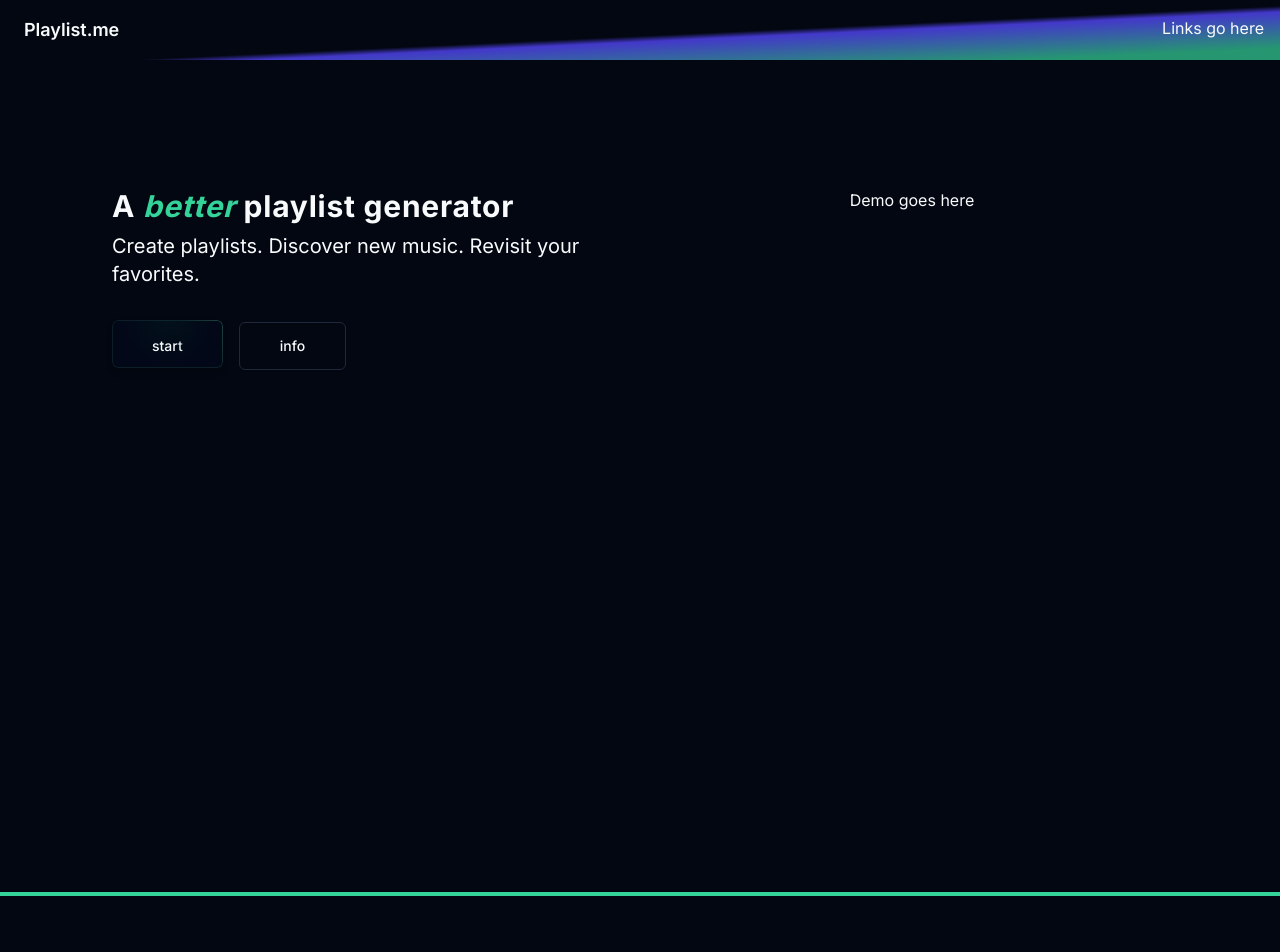
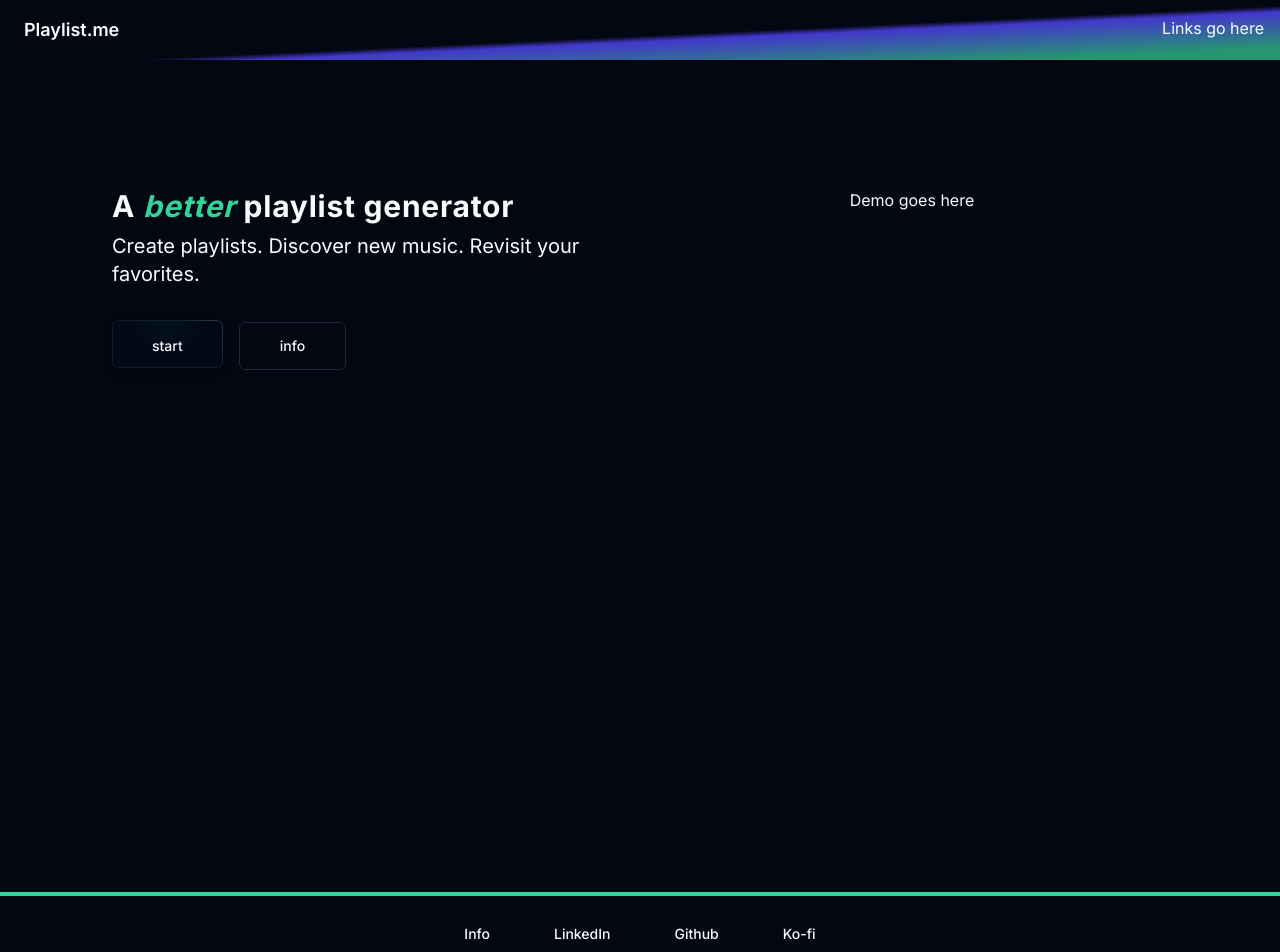
Before and after one commit to mgballou/playlist_me_2, a Next.js app: page / in a window 1280 px wide. Shown: the top 952 px of the page. Built offline with nearby package versions, Linux system fonts and the light colour scheme.

Commit message:
add links to footer

```diff
--- a/components/shared/Footer.tsx
+++ b/components/shared/Footer.tsx
@@ -1,8 +1,69 @@
-export default function Footer(){
+'use client'
+
+import {
+    NavigationMenu,
+    NavigationMenuContent,
+    NavigationMenuIndicator,
+    NavigationMenuItem,
+    NavigationMenuLink,
+    NavigationMenuList,
+    NavigationMenuTrigger,
+    NavigationMenuViewport,
+    navigationMenuTriggerStyle,
+} from '@/components/ui/navigation-menu'
+import { MyLinks } from '@/lib/types'
+import Link from 'next/link'
+
+
+export default function Footer() {
+    const links: MyLinks[] = [
+        {
+            text: 'Info',
+            href: '/info',
+            rel: '',
+            target: '',
+        },
+        {
+            text: 'LinkedIn',
+            href: 'https://www.linkedin.com/in/mballou/',
+            rel: 'noopener noreferrer',
+            target: 'blank',
+        },
+        {
+            text: 'Github',
+            href: 'https://github.com/mgballou',
+            rel: 'noopener noreferrer',
+            target: 'blank',
+        },
+        {
+            text: 'Ko-fi',
+            href: 'https://ko-fi.com/matthewballou',
+            rel: 'noopener noreferrer',
+            target: 'blank',
+        },
+    ]
 
     return (
-        <div className="flex w-full h-20 flex-row border-t-4 border-emerald-400 p-4">
-
+        <div className="flex h-20 w-full flex-col items-center border-t-4 border-emerald-400 p-4">
+            <NavigationMenu>
+                <NavigationMenuList className="space-x-8">
+                    {links.map((link) => {
+                        return (
+                            <NavigationMenuItem key={link.text}>
+                                <Link href={link.href} legacyBehavior passHref>
+                                    <NavigationMenuLink
+                                        className={navigationMenuTriggerStyle()}
+                                        rel={link.rel}
+                                        target={link.target}
+                                    >
+                                        {link.text}
+                                    </NavigationMenuLink>
+                                </Link>
+                            </NavigationMenuItem>
+                        )
+                    })}
+                </NavigationMenuList>
+            </NavigationMenu>
         </div>
     )
 }
```
Also changed, not shown: lib/types.ts (+8 -0 lines).
